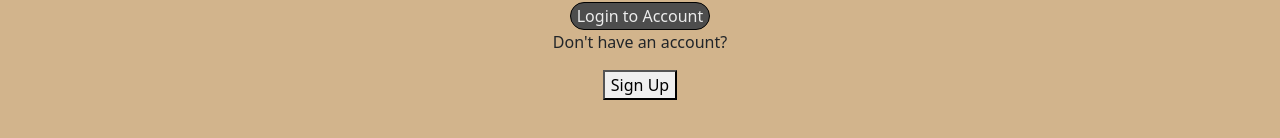
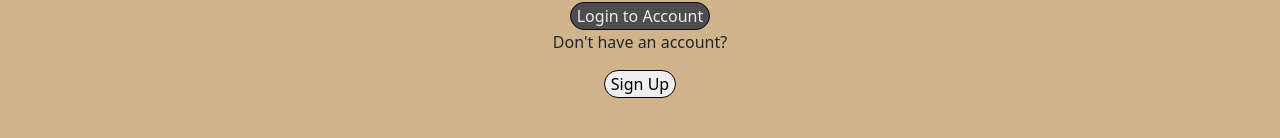
Before and after one commit to mburrow303/capstone-client, a React (Create React App) app: page /auth in a window 1280 px wide. Shown: the part 216-354 px from the top of the page. Built offline with nearby package versions, Linux system fonts and the light colour scheme.

Commit message:
Update Auth.css
#toggle

```diff
--- a/src/components/auth/Auth.css
+++ b/src/components/auth/Auth.css
@@ -12,7 +12,7 @@ body {
   margin-bottom: 2.5rem;
 }
 
-#log_in{
+#log_in, #toggle{
   border: 1.5px solid black;
   border-radius: 1rem;
 }
```
